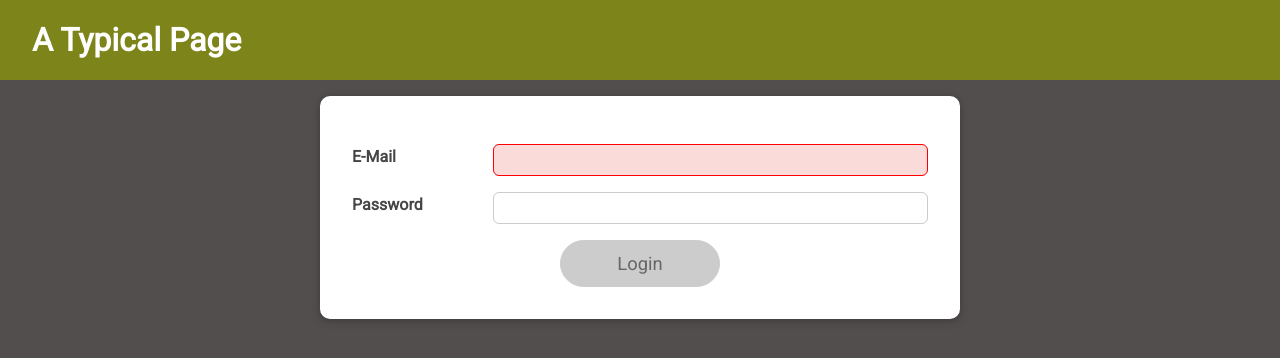
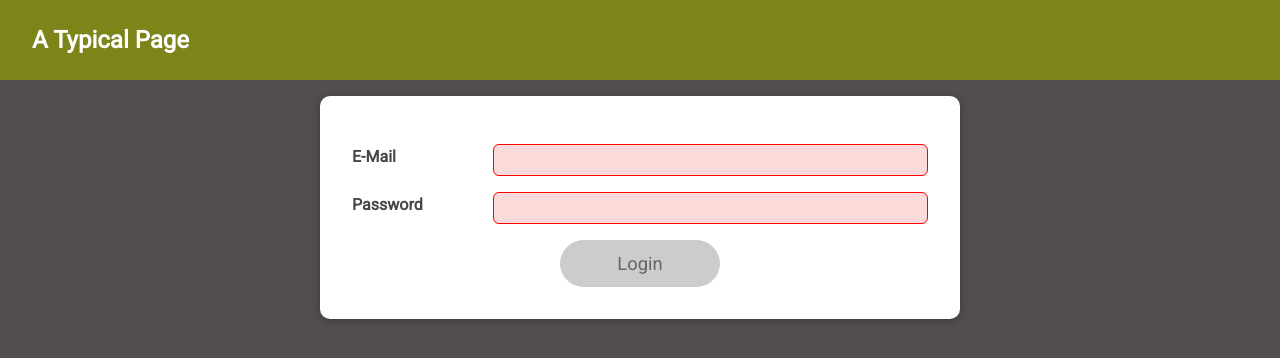
Before and after one commit to ciamac-da/react-d-f-01, a React (Create React App) app: page / in a window 1280 px wide. Shown: the top 358 px of the page. Built offline with nearby package versions, Linux system fonts and the light colour scheme.

Commit message:
Verified by Marti4n v1.0.3 useReducer done

```diff
--- a/src/components/Home/Home.js
+++ b/src/components/Home/Home.js
@@ -2,11 +2,13 @@ import React from 'react';
 
 import Card from '../UI/Card/Card';
 import classes from './Home.module.css';
+import Button from '../UI/Button/Button';
 
 const Home = (props) => {
   return (
     <Card className={classes.home}>
       <h1>Welcome back!</h1>
+      <Button onClick={props.onLogout}>Logout</Button>
     </Card>
   );
 };
--- a/src/components/Login/Login.js
+++ b/src/components/Login/Login.js
@@ -14,16 +14,34 @@ const emailReducer = (state, action) => {
   }
 return {value:"", isValid: false}
 }
+const passwordReducer = (state, action) => {
+  if(action.type === "USER_INPUT") {
+    return {value: action.value, isValid: action.val.trim().length > 6}
+  }
+  if(action.type === "USER_BLUR") {
+    return {value: state.value, isValid: state.value.trim().length > 6}
+  }
+return {value:"", isValid: false}
+}
+
+
 const Login = (props) => {
   /* const [enteredEmail, setEnteredEmail] = useState('');
   const [emailIsValid, setEmailIsValid] = useState(); */
-  const [enteredPassword, setEnteredPassword] = useState('');
-  const [passwordIsValid, setPasswordIsValid] = useState();
+  /* const [enteredPassword, setEnteredPassword] = useState('');
+  const [passwordIsValid, setPasswordIsValid] = useState(); */
   const [formIsValid, setFormIsValid] = useState(false);
   const [emailState, dispatchEmail] = useReducer(emailReducer,{
     value:"",
     isValid: false
   })
+  const [passwordState, dispatchPassword] = useReducer(passwordReducer,{
+    value:"",
+    isValid: false
+  })
+
+  const {isValid: emailIsValid} = emailState
+  const {isValid: passwordIsValid} = passwordState
 
   useEffect(() => {
     console.log('EFFECT RUNNING');
@@ -33,36 +51,37 @@ const Login = (props) => {
     };
   }, []);
 
-  // useEffect(() => {
-  //   const identifier = setTimeout(() => {
-  //     console.log('Checking form validity!');
-  //     setFormIsValid(
-  //       enteredEmail.includes('@') && enteredPassword.trim().length > 6
-  //     );
-  //   }, 500);
+   useEffect(() => {
+     const identifier = setTimeout(() => {
+       console.log('Checking form validity!');
+       setFormIsValid(
+         emailIsValid && passwordIsValid
+       );
+     }, 500);
 
-  //   return () => {
-  //     console.log('CLEANUP');
-  //     clearTimeout(identifier);
-  //   };
-  // }, [enteredEmail, enteredPassword]);
+     return () => {
+       console.log('CLEANUP');
+       clearTimeout(identifier);
+     };
+   }, [emailIsValid, passwordIsValid]);
+
+
 
   const emailChangeHandler = (event) => {
    /*  setEnteredEmail(event.target.value); */
    dispatchEmail({type:"USER_INPUT", val: event.target.value})
 
-    setFormIsValid(
-      event.target.value.includes('@') && enteredPassword.trim().length > 6
-    );
+   /*  setFormIsValid(
+      event.target.value.includes('@') && passwordState.isValid
+    ); */
   };
 
   const passwordChangeHandler = (event) => {
-    setEnteredPassword(event.target.value);
-
-    setFormIsValid(
-     // enteredEmail.includes('@') && event.target.value.trim().length > 6
-      emailState.isValid && event.target.value.trim().length > 6
-    );
+    //setEnteredPassword(event.target.value);
+    dispatchPassword({type:"USER_INPUT", val: event.target.value})
+   /*  setFormIsValid(
+     // emailState.isValid && event.target.value.trim().length > 6
+    ); */
   };
 
   const validateEmailHandler = () => {
@@ -72,12 +91,13 @@ const Login = (props) => {
   };
 
   const validatePasswordHandler = () => {
-    setPasswordIsValid(enteredPassword.trim().length > 6);
+    //setPasswordIsValid(enteredPassword.trim().length > 6);
+    dispatchPassword({type:"INPUT_BLUR"});
   };
 
   const submitHandler = (event) => {
     event.preventDefault();
-    props.onLogin(emailState.value, enteredPassword);
+    props.onLogin(emailState.value, passwordState.value);
   };
 
   return (
@@ -99,14 +119,14 @@ const Login = (props) => {
         </div>
         <div
           className={`${classes.control} ${
-            passwordIsValid === false ? classes.invalid : ''
+            passwordState.isValid === false ? classes.invalid : ''
           }`}
         >
           <label htmlFor="password">Password</label>
           <input
             type="password"
             id="password"
-            value={enteredPassword}
+            value={passwordState.value}
             onChange={passwordChangeHandler}
             onBlur={validatePasswordHandler}
           />
--- a/src/components/MainHeader/MainHeader.js
+++ b/src/components/MainHeader/MainHeader.js
@@ -6,7 +6,7 @@ import classes from './MainHeader.module.css';
 const MainHeader = (props) => {
   return (
     <header className={classes['main-header']}>
-      <h1>A Typical Page</h1>
+      <h2>A Typical Page</h2>
       <Navigation isLoggedIn={props.isAuthenticated} onLogout={props.onLogout} />
     </header>
   );
--- a/src/components/MainHeader/MainHeader.module.css
+++ b/src/components/MainHeader/MainHeader.module.css
@@ -11,6 +11,9 @@
   padding: 0 2rem;
 }
 
-.main-header h1 {
+.main-header h2 {
   color: white;
+  display: flex;
+  justify-content: center;
+  text-align: center;
 }
--- a/src/components/MainHeader/Navigation.module.css
+++ b/src/components/MainHeader/Navigation.module.css
@@ -18,13 +18,13 @@
 
 .nav a:hover,
 .nav a:active {
-  color: #f3cafb;
+  color: #656166;
 }
 
 .nav button {
   font: inherit;
-  background: #dd0db0;
-  border: 1px solid #dd0db0;
+  background: #242323;
+  border: 1px solid #2e2c2e;
   padding: 0.5rem 1.5rem;
   color: white;
   cursor: pointer;
@@ -38,6 +38,6 @@
 
 .nav button:hover,
 .nav button:active {
-  color: #f3cafb;
+  color: #656166;
   box-shadow: 0 2px 10px rgba(0, 0, 0, 0.26);
 }
```
Also changed, not shown: 2 other files (tests, documents, lock files or other folders).
